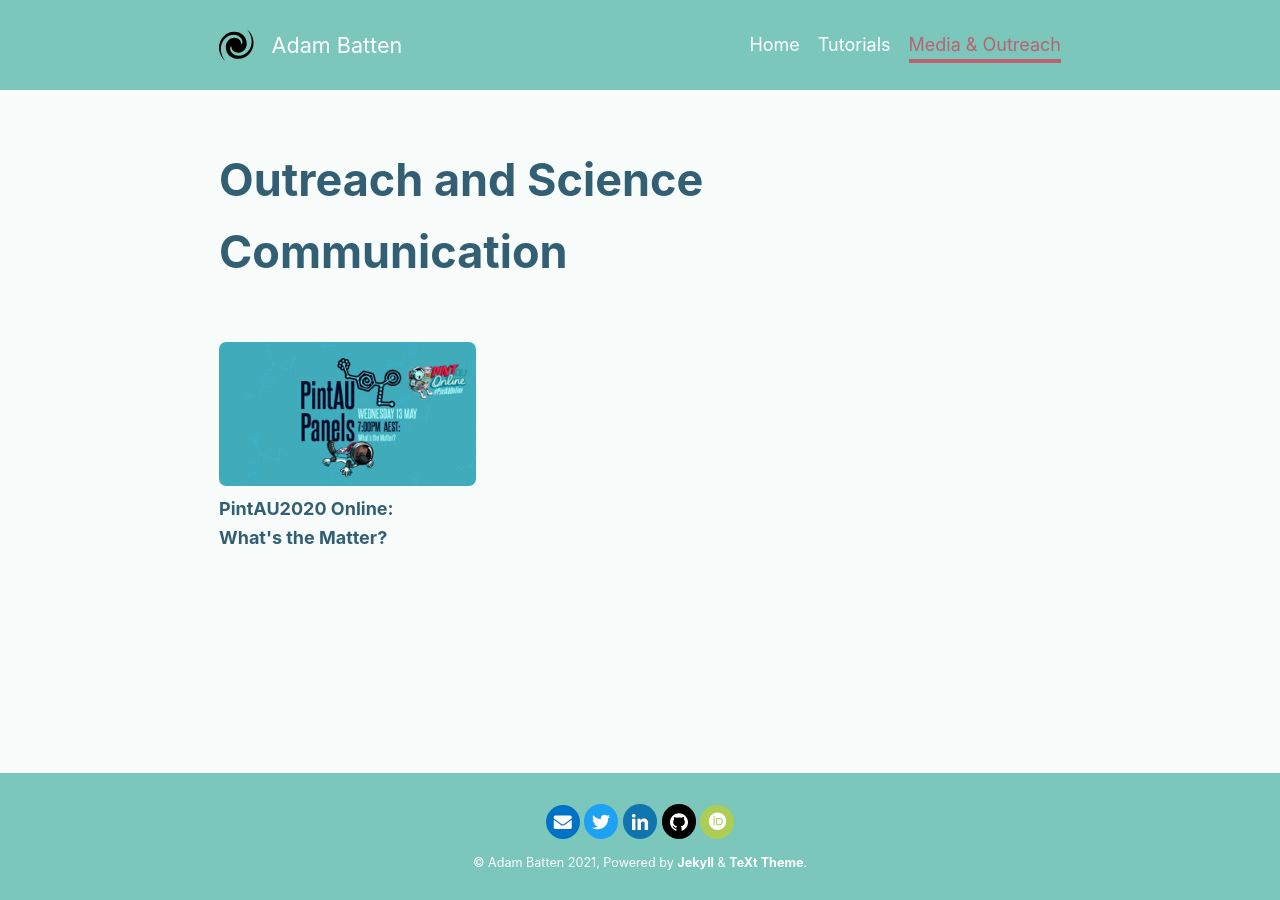
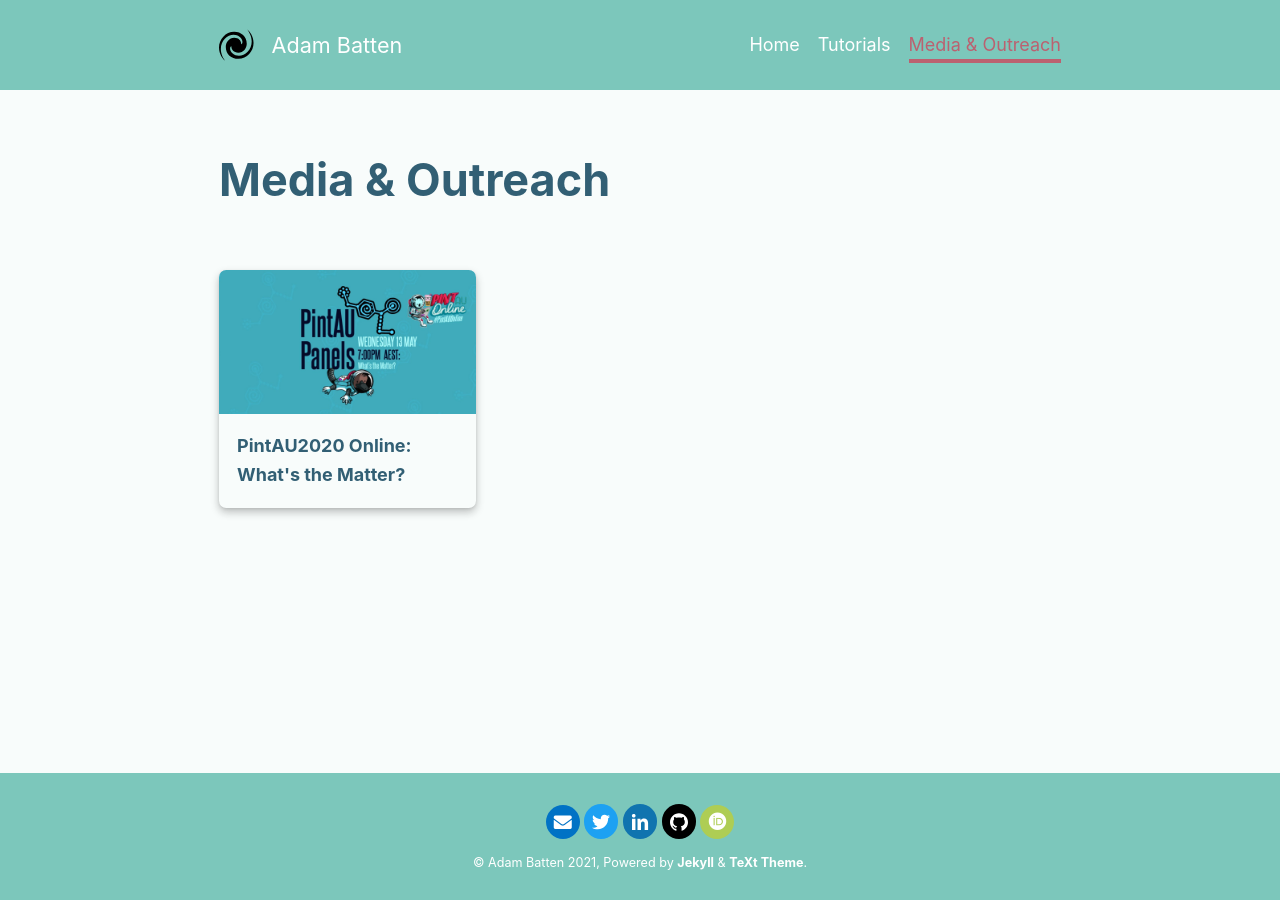
Before and after one commit to abatten/abatten.github.io, a Jekyll site: the page built from outreach.html, in a window 1280 px wide. Built offline with Jekyll 4.4.1, drawn with Linux system fonts in a browser that asks for light colours; nearby versions of some CDN libraries.

```diff
--- a/_includes/article-list.html
+++ b/_includes/article-list.html
@@ -9,7 +9,7 @@
 {%- if include.group_by == 'year' -%}
   {%- assign _sorted_list = _sorted_list | sort: 'date' -%}
 {%- endif -%}
-{%- if include.reverse -%}
+{%- if include.reverse == 'True' -%}
   {%- assign _sorted_list = _sorted_list | reverse -%}
 {%- endif -%}
 
@@ -110,7 +110,7 @@
     {%- elsif include.type == 'grid' -%}
       {%- if include.size == 'sm' -%}
         <div class="cell cell--12 cell--md-4 cell--lg-3">
-          <div class="card card--flat">
+          <div class="card card--clickable">
             {%- if _article.cover -%}
               <div class="card__image">
                 <img class="image" src="{{ _article_cover }}" />
@@ -126,9 +126,9 @@
       {%- else -%}
 
         <div class="cell cell--12 cell--md-6 cell--lg-4">
-          <div class="card card--flat">
+          <div class="card card--clickable">
             {%- if _article.cover -%}
-              <div class="card__image"><img src="{{ _article_cover }}" /></div>
+              <div class="card__image card__clickable"><img src="{{ _article_cover }}" /></div>
             {%- endif -%}
               <div class="card__content">
                 <header>
--- a/outreach.html
+++ b/outreach.html
@@ -1,6 +1,6 @@
 ---
 layout: articles
-title: Outreach and Science Communication
+title: Media & Outreach
 articles:
   data_source: site.outreach
   type: grid
```
Also changed, not shown: _tutorials/submitting_jobs_on_ozstar.md (+2 -4 lines).
